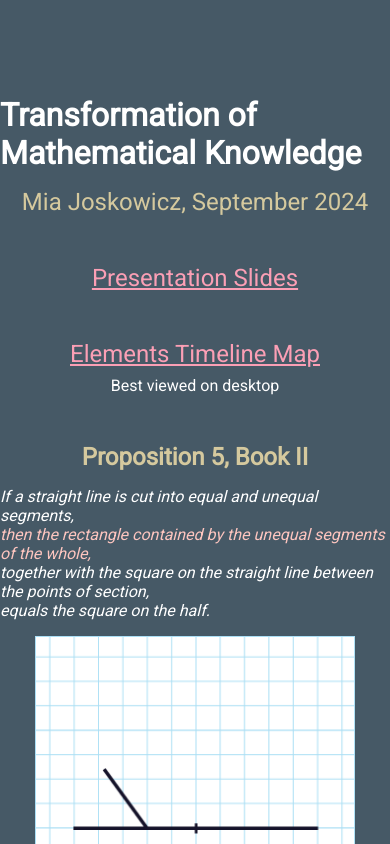
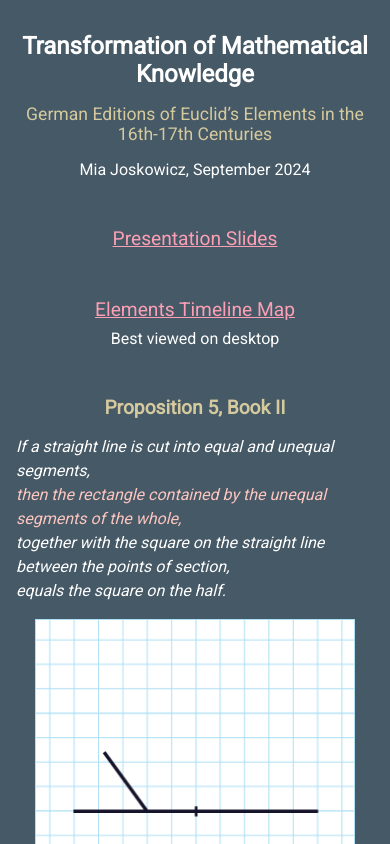
Before and after one commit to ReallyLiri/elements-timeline, a React (Create React App) app: page /sep24 in a window 390 px wide. Built offline with nearby package versions, Linux system fonts and the light colour scheme.

Commit message:
mobile friendly

```diff
--- a/src/sep24/Proposition.tsx
+++ b/src/sep24/Proposition.tsx
@@ -11,12 +11,17 @@ type PropositionProps = {
 
 const Title = styled.div`
     font-size: 1.5rem;
+    @media only screen and (max-width: 500px) {
+        font-size: 1.2rem;
+    }
     font-weight: bold;
     color: ${PANE_COLOR};
 `;
 
 const StepTitle = styled.div<{ selected: boolean }>`
-    color: ${(props) => (props.selected ?  MARKER_5 :  "white" )};
+    text-align: start;
+    color: ${(props) => (props.selected ? MARKER_5 : "white")};
+    line-height: 1.5rem;
 `;
 
 const Descriptions = styled.div`
@@ -39,36 +44,10 @@ const Button = styled.button<{ hide: boolean }>`
 `;
 
 const Image = styled.img`
-    height: 20rem;
+    max-height: 20rem;
+    height: auto;
+    max-width: 100vw;
 `;
-
-type AnimatedImageProps = {
-    images: string[];
-    reset: any;
-};
-
-const AnimatedImage = ({images, reset}: AnimatedImageProps) => {
-    const [index, setIndex] = useState(0);
-
-    useEffect(() => {
-        const interval = setInterval(() => {
-            if (index === images.length - 1) {
-                clearInterval(interval);
-                return;
-            }
-            setIndex((index + 1) % images.length);
-        }, 1000);
-        return () => clearInterval(interval);
-    }, [images.length, index]);
-
-    useEffect(() => {
-        if (reset > 0) {
-            setIndex(0);
-        }
-    }, [reset]);
-
-    return <Image src={images[index]} alt=""/>;
-};
 
 export const Proposition = ({title, stepImagePrefix, description, stepsToDescriptionIndex}: PropositionProps) => {
     const steps = Object.keys(stepsToDescriptionIndex);
--- a/src/sep24/Sep24Page.tsx
+++ b/src/sep24/Sep24Page.tsx
@@ -2,32 +2,50 @@ import styled, {css} from "styled-components";
 import {MARKER_4, PANE_COLOR, SEA_COLOR} from "../data/colors";
 import {Link} from "react-router-dom";
 import {Proposition} from "./Proposition";
+
+const Wrapper = styled.div`
+    height: 100vh;
+    width: 100vw;
+    overflow: auto;
+    margin-bottom: 1rem;
+`;
 
 const Container = styled.div`
     display: flex;
     flex-direction: column;
     align-items: center;
     justify-content: start;
-    height: 100vh;
-    width: 100vw;
     color: white;
-    padding: 6rem 0;
+    padding: 4rem 1rem;
+    @media only screen and (max-width: 500px) {
+        padding: 2rem 1rem;
+    }
     background-color: ${SEA_COLOR};
     gap: 1rem;
+    text-align: center;
 `;
 
 const Title = styled.div`
     font-size: 2rem;
+    @media only screen and (max-width: 500px) {
+        font-size: 1.5rem;
+    }
     font-weight: bold;
 `;
 
 const SubTitle = styled.div`
-    font-size: 1.5rem;
+    font-size: 1.2rem;
+    @media only screen and (max-width: 500px) {
+        font-size: 1.1rem;
+    }
     color: ${PANE_COLOR};
 `;
 
 const LinkStyle = css`
     font-size: 1.5rem;
+    @media only screen and (max-width: 500px) {
+        font-size: 1.2rem;
+    }
     color: ${MARKER_4};
 `
 
@@ -95,9 +113,11 @@ const PropositionVer1Mapping: Record<number, number> = {
 
 export const Sep24Page = () => {
     return (
+        <Wrapper>
         <Container>
             <Title>Transformation of Mathematical Knowledge</Title>
-            <SubTitle>Mia Joskowicz, September 2024</SubTitle>
+            <SubTitle>German Editions of Euclid’s Elements in the 16th-17th Centuries</SubTitle>
+            <div>Mia Joskowicz, September 2024</div>
             <div/>
             <div/>
             <StyledAnchor href="/presentation/TransformationOfMathematicalKnowledge.pdf" target="_blank" rel="noopener noreferrer">Presentation Slides</StyledAnchor>
@@ -111,5 +131,6 @@ export const Sep24Page = () => {
             <div/>
             <Proposition title="Proposition 5, Book II" description={PropositionVer1Text} stepImagePrefix={PropositionVer1PathPrefix} stepsToDescriptionIndex={PropositionVer1Mapping}/>
         </Container>
+        </Wrapper>
     );
 };
```
